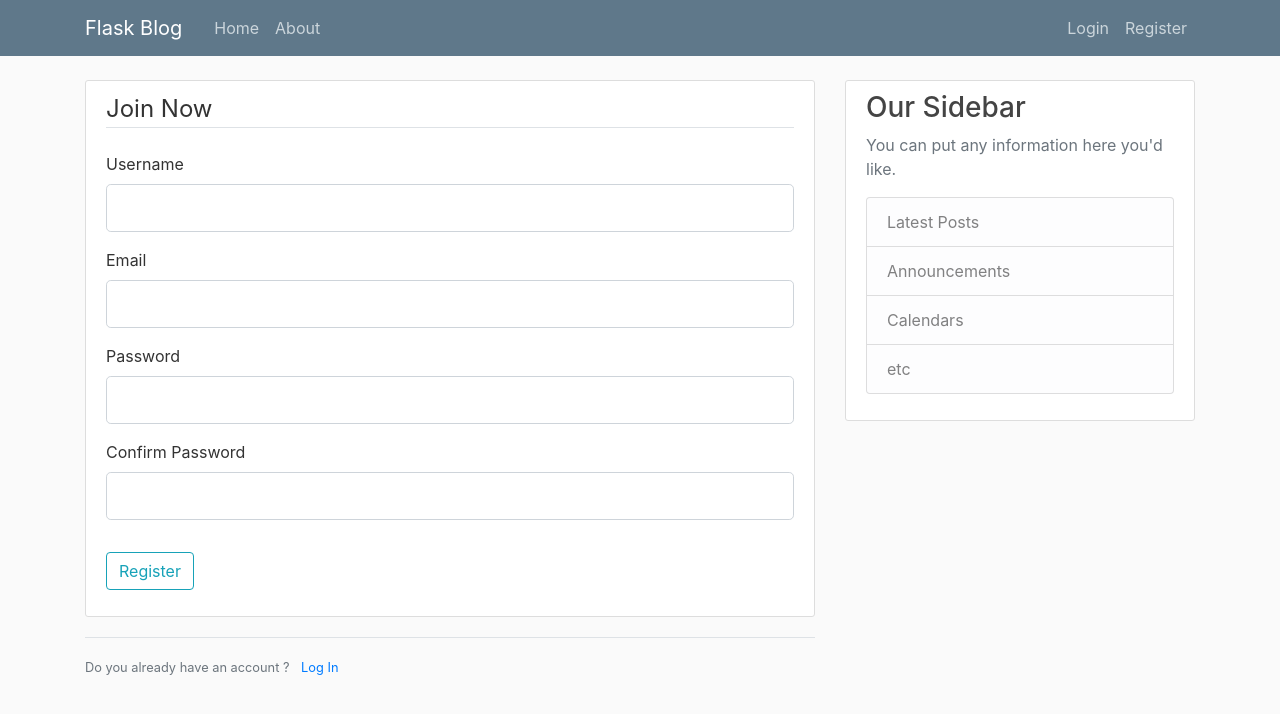
After one commit to JulianHysi/personal-blog, a Flask app: page /register in a window 1280 px wide. The commit adds this page. Shown: the top 714 px of the page. Run offline with Flask 2, Linux system fonts and the light colour scheme; some libraries are stand-ins or nearby versions.

Commit message:
Added LogIn and Registration forms

```diff
--- a/flaskblog.py
+++ b/flaskblog.py
@@ -1,5 +1,9 @@
-from flask import Flask, render_template, url_for
+from flask import Flask, render_template, url_for, flash, redirect
+from forms import RegistrationForm, LoginForm
+
 app = Flask(__name__)
+
+app.config['SECRET_KEY'] = '0ab581061e7206cf1055587676133539' #make it an env variable later on
 
 posts = [
     {
@@ -26,5 +30,24 @@ def home():
 def about():
     return render_template('about.html', title='About')
 
+@app.route("/register", methods=['GET', 'POST'])
+def register():
+    form = RegistrationForm()
+    if form.validate_on_submit():
+        flash(f'Account registered for user: {form.username.data}', 'success')
+        return redirect(url_for('home'))
+    return render_template('register.html', title='Register', form=form)
+
+@app.route("/login", methods=['GET', 'POST'])
+def login():
+    form = LoginForm()
+    if form.validate_on_submit():
+        if form.email.data == 'julian@live.com':
+            flash('Logged in successfully!', 'success')
+            return redirect(url_for('home'))
+        else:
+            flash('Please enter the right credentials..', 'danger')
+    return render_template('login.html', title='Log In', form=form)
+
 if __name__ == '__main__':
     app.run(debug=True)
--- /dev/null
+++ b/forms.py
@@ -0,0 +1,17 @@
+from flask_wtf import FlaskForm
+from wtforms import StringField, PasswordField, SubmitField, BooleanField
+from wtforms.validators import DataRequired, Length, Email, EqualTo
+
+class RegistrationForm(FlaskForm):
+    username = StringField('Username', validators=[DataRequired(), Length(min=5, max=20)])
+    email = StringField('Email', validators=[DataRequired(), Email()])
+    password = PasswordField('Password', validators=[DataRequired(), Length(min=5)])
+    confirm_password = PasswordField(' Confirm Password', validators=[DataRequired(), EqualTo('password')])
+    submit = SubmitField('Register')
+
+
+class LoginForm(FlaskForm):
+    email = StringField('Email', validators=[DataRequired(), Email()])
+    password = PasswordField('Password', validators=[DataRequired(), Length(min=5)])
+    remember = BooleanField('Remember Me')
+    submit = SubmitField('Log In')
--- a/templates/layout.html
+++ b/templates/layout.html
@@ -27,13 +27,13 @@
                     </button>
                     <div class="collapse navbar-collapse" id="navbarToggle">
                         <div class="navbar-nav mr-auto">
-                        <a class="nav-item nav-link" href="/">Home</a>
-                        <a class="nav-item nav-link" href="/about">About</a>
+                        <a class="nav-item nav-link" href="{{ url_for('home') }}">Home</a>
+                        <a class="nav-item nav-link" href="{{ url_for('about') }}">About</a>
                         </div>
                         <!-- Navbar Right Side -->
                         <div class="navbar-nav">
-                        <a class="nav-item nav-link" href="/login">Login</a>
-                        <a class="nav-item nav-link" href="/register">Register</a>
+                        <a class="nav-item nav-link" href="{{ url_for('login') }}">Login</a>
+                        <a class="nav-item nav-link" href="{{ url_for('register') }}">Register</a>
                         </div>
                     </div>
                 </div>
@@ -44,6 +44,15 @@
         <main role="main" class="container">
             <div class="row">
                 <div class="col-md-8">
+                    {% with messages = get_flashed_messages(with_categories=true) %}
+                        {% if messages %}
+                            {% for category, message in messages %}
+                            <div class="alert alert-{{ category }}">
+                                {{ message }}
+                            </div>
+                            {% endfor %}
+                        {% endif %}
+                    {% endwith %}
                     {% block content %}{% endblock %}
                   </div>
                   <div class="col-md-4">
--- /dev/null
+++ b/templates/register.html
@@ -0,0 +1,78 @@
+{% extends "layout.html" %}
+{% block content %}
+
+    <div class="content-section">
+        <form method="POST" action="">
+            {{ form.hidden_tag() }} <!-- CSRF token-->
+            <fieldset class="form-group">
+                <legend class="border-bottom mb-4">Join Now</legend>
+                <div class="form-group">
+                    {{ form.username.label(class="form-control-label") }}
+
+                    {% if form.username.errors %}
+                        {{ form.username(class="form-control form-control-lg is-invalid") }}
+                        <div class="invalid-feedback">
+                            {% for error in form.username.errors %}
+                                <span>{{ error }}</span>
+                            {% endfor %}
+                        </div>
+                    {% else %}
+                        {{ form.username(class="form-control form-control-lg") }}
+                    {% endif %}
+                </div>
+                <div class="form-group">
+                    {{ form.email.label(class="form-control-label") }}
+
+                    {% if form.email.errors %}
+                        {{ form.email(class="form-control form-control-lg is-invalid") }}
+                        <div class="invalid-feedback">
+                            {% for error in form.email.errors %}
+                                <span>{{ error }}</span>
+                            {% endfor %}
+                        </div>
+                    {% else %}
+                        {{ form.email(class="form-control form-control-lg") }}
+                    {% endif %}
+                </div>
+                <div class="form-group">
+                    {{ form.password.label(class="form-control-label") }}
+
+                    {% if form.password.errors %}
+                        {{ form.password(class="form-control form-control-lg is-invalid") }}
+                        <div class="invalid-feedback">
+                            {% for error in form.password.errors %}
+                                <span>{{ error }}</span>
+                            {% endfor %}
+                        </div>
+                    {% else %}
+                        {{ form.password(class="form-control form-control-lg") }}
+                    {% endif %}
+                </div>
+                <div class="form-group">
+                    {{ form.confirm_password.label(class="form-control-label") }}
+
+                    {% if form.confirm_password.errors %}
+                        {{ form.confirm_password(class="form-control form-control-lg is-invalid") }}
+                        <div class="invalid-feedback">
+                            {% for error in form.confirm_password.errors %}
+                                <span>{{ error }}</span>
+                            {% endfor %}
+                        </div>
+                    {% else %}
+                        {{ form.confirm_password(class="form-control form-control-lg") }}
+                    {% endif %}
+                </div>
+            </fieldset>
+            <div class="form-group">
+                {{ form.submit(class="btn btn-outline-info") }}
+            </div>
+        </form>
+    </div>
+
+    <div class="border-top pt-3">
+        <small class="text-muted">
+            Do you already have an account ? <a class="ml-2" href="{{ url_for('login') }}">Log In</a>
+        </small>
+    </div>
+
+{% endblock content %}
```
Also changed, not shown: templates/login.html (added, +57 -0 lines).
